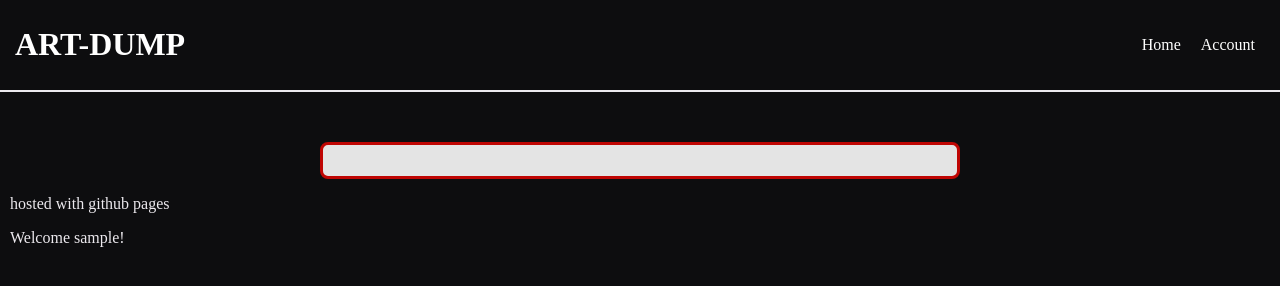
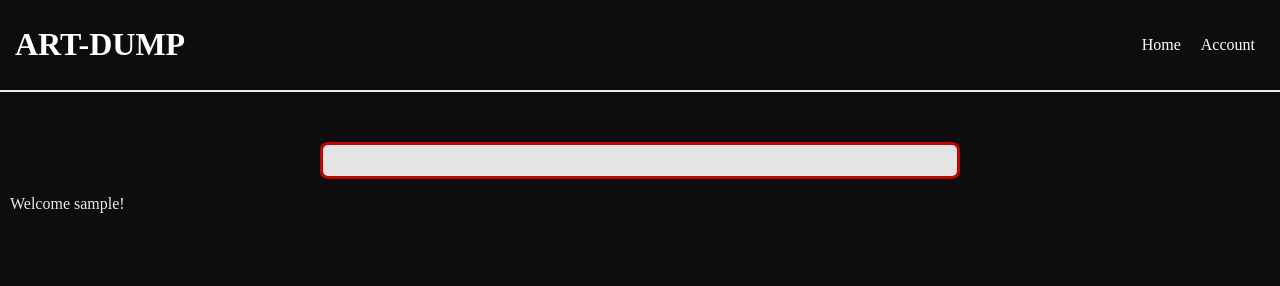
Before and after one commit to EHB-MCT/Stephenasante21.github.io, a website with bundled scripts: page home.html in a window 1280 px wide. Built offline with nearby package versions, Linux system fonts and the light colour scheme; no server answers; sample sign-in values are in the browser's storage; a web font is replaced by a local one.

Commit message:
initial commit

```diff
--- a/home.html
+++ b/home.html
@@ -24,7 +24,6 @@
         <input type="text" id="searchInput" placeholder="">
     </div>
 
-    <p>hosted with github pages</p>
     <p id="welcomemessage"></p>
 
     <div id="grid" class="grid">
```
